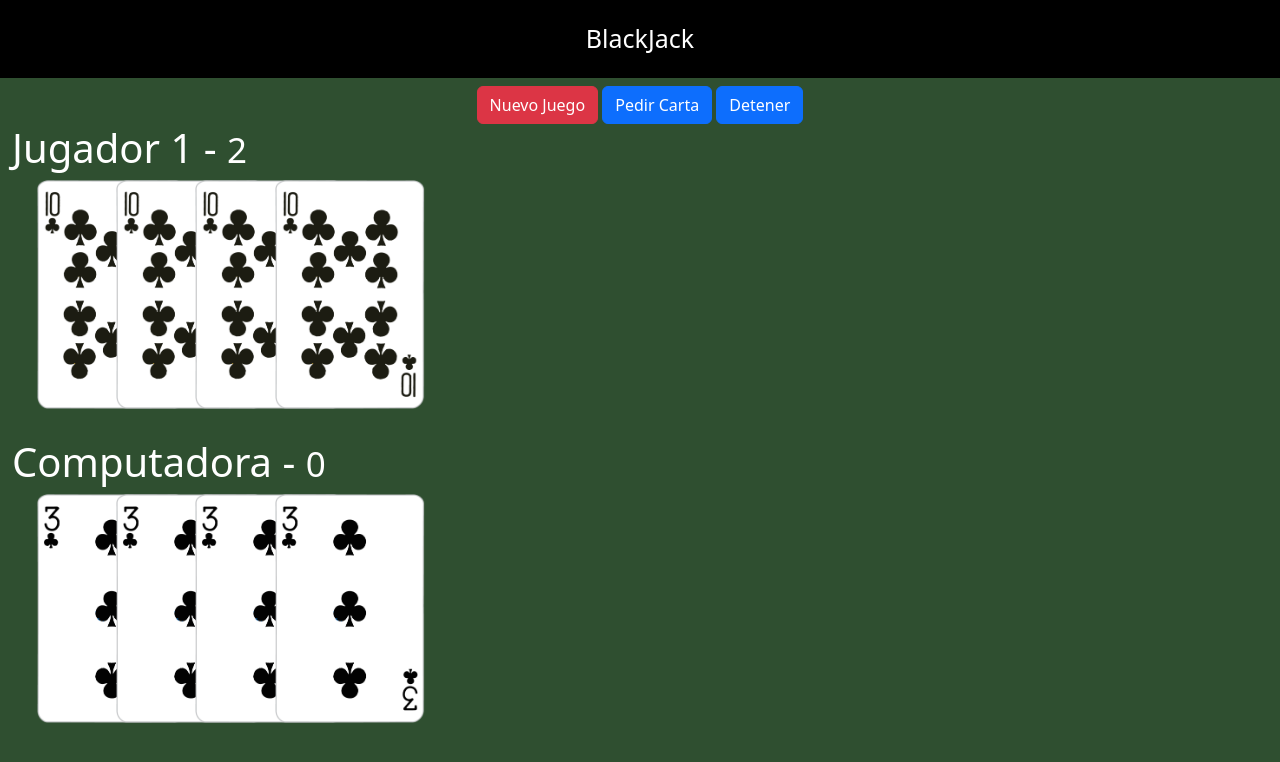
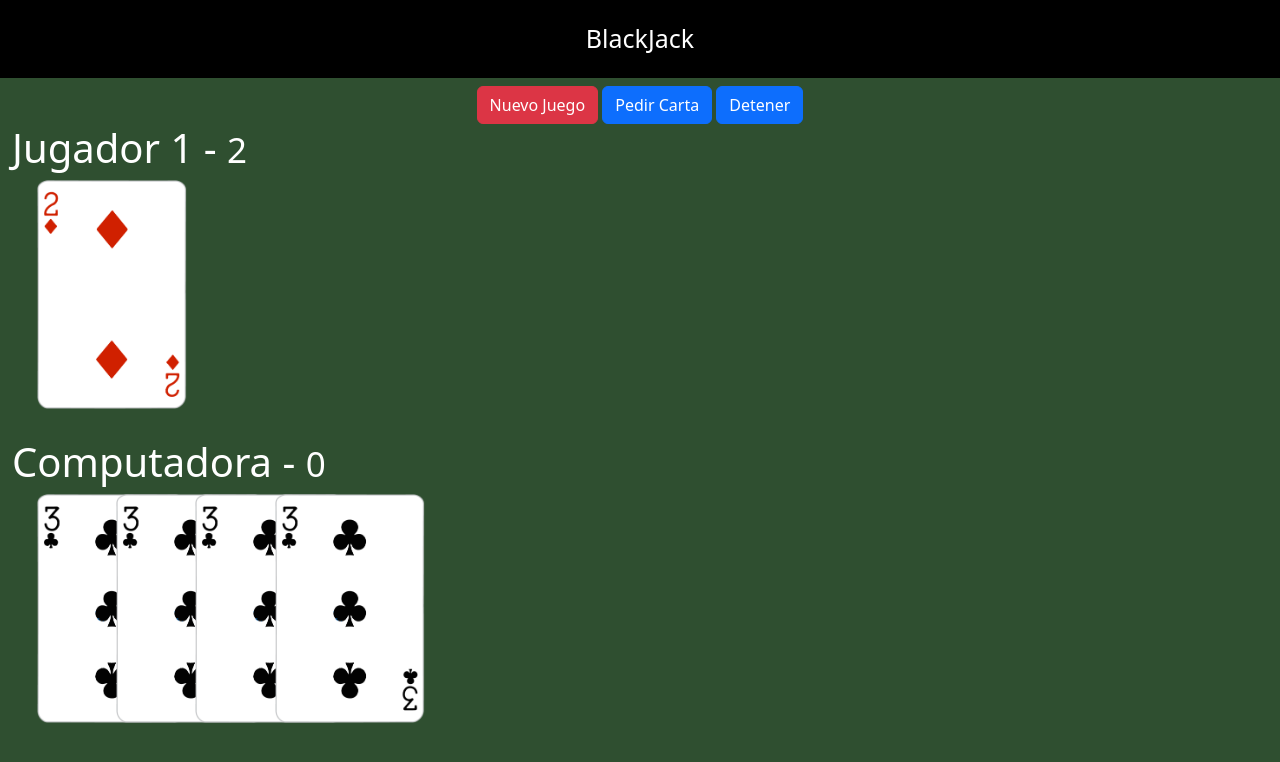
Before and after one commit to duvan1026/02-blackjack, a plain HTML site: page assets/index.html in a window 1280 px wide. Both pictures are taken after a click on the button "Pedir Carta". Drawn offline with nearby package versions, Linux system fonts and the light colour scheme.

Commit message:
juegos.js: se implementa el DOM para mostrar en el HTML las cartas seleccionadas

```diff
--- a/assets/index.html
+++ b/assets/index.html
@@ -34,10 +34,7 @@
             <h1>Jugador 1 - <small>0</small></h1>
             <!-- se colocaran todas las cartas que el jugador va mostrando -->
             <div id="jugador-cartas">
-                <img class="carta" src="./cartas/10C.png" alt="">
-                <img class="carta" src="./cartas/10C.png" alt="">
-                <img class="carta" src="./cartas/10C.png" alt="">
-                <img class="carta" src="./cartas/10C.png" alt="">
+                <!-- <img class="carta" src="./cartas/10C.png" alt=""> -->
             </div>
         </div>
     </div>
--- a/assets/js/juego.js
+++ b/assets/js/juego.js
@@ -14,6 +14,7 @@ let puntosJugador = 0,
 
 // Referencias del HTML
 const btnPedir = document.querySelector('#btnPedir');
+const divCartasJugador = document.querySelector('#jugador-cartas');
 const LabelPuntosHTML = document.querySelectorAll('small');
 
 
@@ -94,6 +95,11 @@ btnPedir.addEventListener( 'click',() => {
     puntosJugador += valorCarta( carta );
     LabelPuntosHTML[0].innerText = puntosJugador;
 
+    // <!-- <img class="carta" src="./cartas/10C.png" alt=""> -->
+    const imgCarta = document.createElement('img');//Crear una imagen
+    imgCarta.src =`./cartas/${ carta }.png`; //muestra la carta escogida.
+    imgCarta.classList.add( 'carta' );
+    divCartasJugador.append( imgCarta ); // Insertamos carta en el html seleccionada
 
 
 } ) // Calback es una función que se envia como argumento.
```
